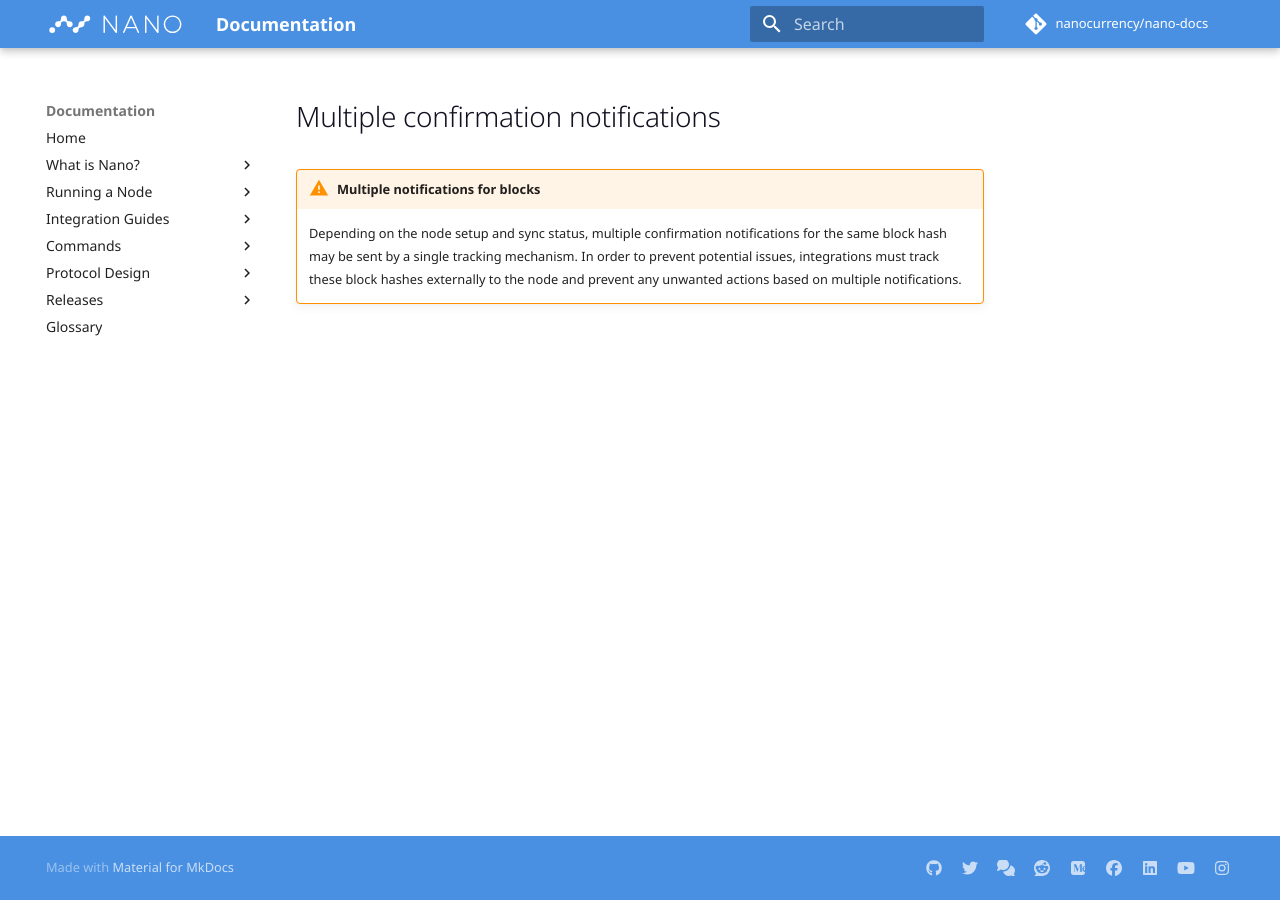
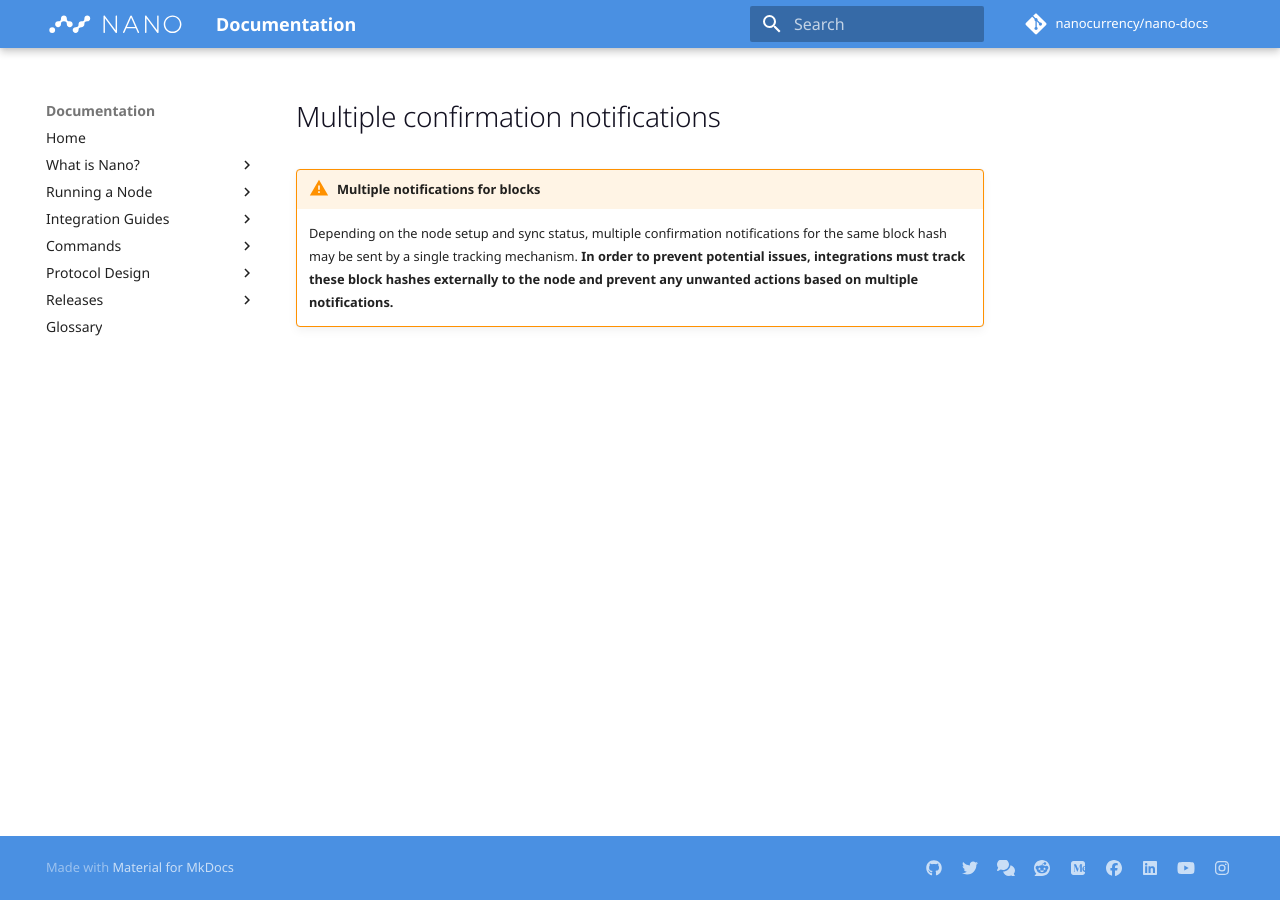
Before and after one commit to nanocurrency/nano-docs, an MkDocs documentation site: the page built from docs/snippets/multiple-confirmation-notifications.md, in a window 1280 px wide. Built offline with MkDocs 1.6.1 and Material for MkDocs 9.7.7, drawn with Linux system fonts in a browser that asks for light colours; comment, search, counter and statistics services are not loaded.

Commit message:
Bolding line for emphasis

```diff
--- a/docs/snippets/multiple-confirmation-notifications.md
+++ b/docs/snippets/multiple-confirmation-notifications.md
@@ -1,2 +1,2 @@
 !!! warning "Multiple notifications for blocks"
-    Depending on the node setup and sync status, multiple confirmation notifications for the same block hash may be sent by a single tracking mechanism. In order to prevent potential issues, integrations must track these block hashes externally to the node and prevent any unwanted actions based on multiple notifications.
+    Depending on the node setup and sync status, multiple confirmation notifications for the same block hash may be sent by a single tracking mechanism. **In order to prevent potential issues, integrations must track these block hashes externally to the node and prevent any unwanted actions based on multiple notifications.**
```
